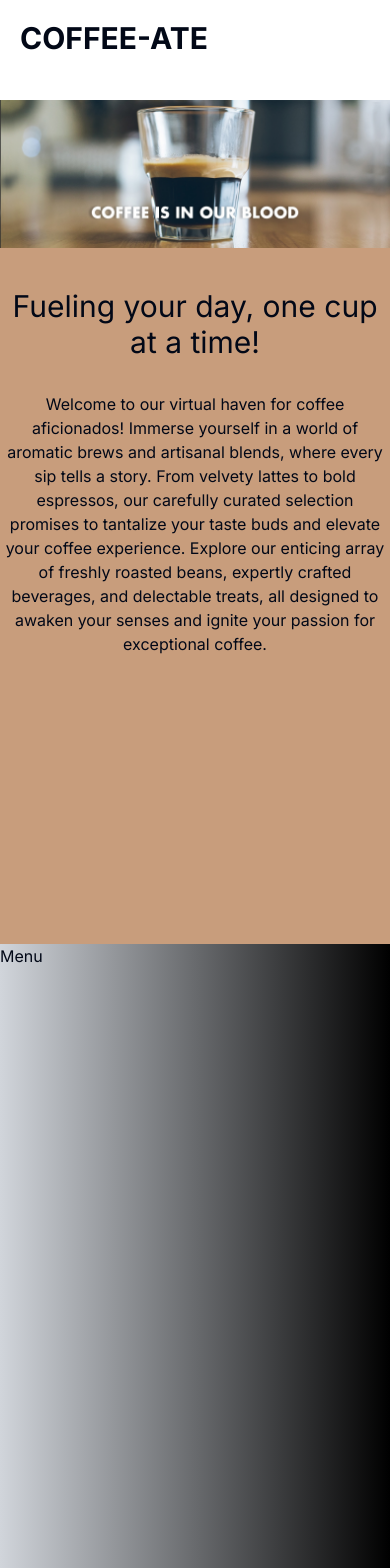
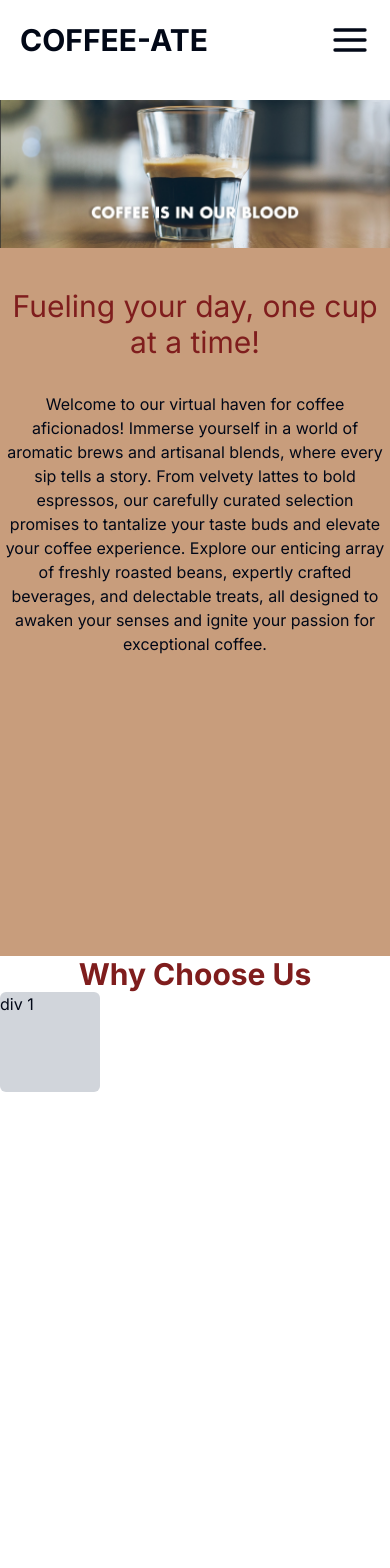
Before and after one commit to developerjunior5/coffe-ate-website, a Next.js app in the folder coffee-ate-website/: page / in a window 390 px wide. Shown: the top 1568 px of the page. Built offline with nearby package versions, Linux system fonts and the light colour scheme.

Commit message:
fourth Commit

```diff
--- a/coffee-ate-website/app/page.tsx
+++ b/coffee-ate-website/app/page.tsx
@@ -1,14 +1,16 @@
 import { Button } from "@/components/ui/button";
 import Image from "next/image";
+import { AlignJustify } from 'lucide-react';
 
 
 export default function Home() {
   return (
     <main className="min-h-screen bg-[#C89D7C] ">
-     <header className="fixed top-0 bg-white h-[90px] w-[100%]  ">
+     <header className="fixed top-0 bg-white  h-24 w-[100%]  ">
       <div className="flex flex-wrap p-5  justify-between items-center">
-        <div>
+        <div className="">
           <h1 className="font-bold text-3xl uppercase">Coffee-ATE</h1>
+
         </div>
         <div className="hidden md:flex flex-wrap gap-x-8 items-center">
          <ul className="flex flex-wrap gap-x-8  ">
@@ -19,7 +21,9 @@ export default function Home() {
          </ul>
          <Button variant="destructive">Place An Order</Button>
         </div>
-
+         <div className="sm:hidden">
+          <AlignJustify  size={40}/>
+         </div>
       </div>
 
 
@@ -27,13 +31,20 @@ export default function Home() {
       <section className="min-h-screen mt-[100px] ">
         <Image src="/coffee.jpeg" height={540}   width={800} alt="Cofee" objectFit="contain" className="lg:w-[100%]"/>
         <div className="mt-10">
-          <h1 className=" text-3xl md:text-6xl text-center ">Fueling your day, one cup at a time!</h1>
+          <h1 className=" text-3xl md:text-6xl text-center text-red-900">Fueling your day, one cup at a time!</h1>
           <p className="text-center mt-8">Welcome to our virtual haven for coffee aficionados! Immerse yourself in a world of aromatic brews and artisanal blends, where every sip tells a story. From velvety lattes to bold espressos, our carefully curated selection promises to tantalize your taste buds and elevate your coffee experience. Explore our enticing array of freshly roasted beans, expertly crafted beverages, and delectable treats, all designed to awaken your senses and ignite your passion for exceptional coffee. </p>
         </div>
         </section>
-        <section className="bg-gradient-to-r from-gray-300 to-black min-h-screen ">
-          <h1>Menu</h1>
-          </section>
+        <section className="bg-white  min-h-screen ">
+          <h1 className="text-center text-red-900 font-bold text-3xl sm:text-6xl mt-3">Why Choose Us</h1>
+          <div className=" flex-col sm:flex-wrap">
+
+              <div className="justify-center bg-gray-300 rounded-md h-[100px] w-[100px] ">
+                div 1
+              </div>
+
+          </div>
+        </section>
     </main>
   )
 }
```
